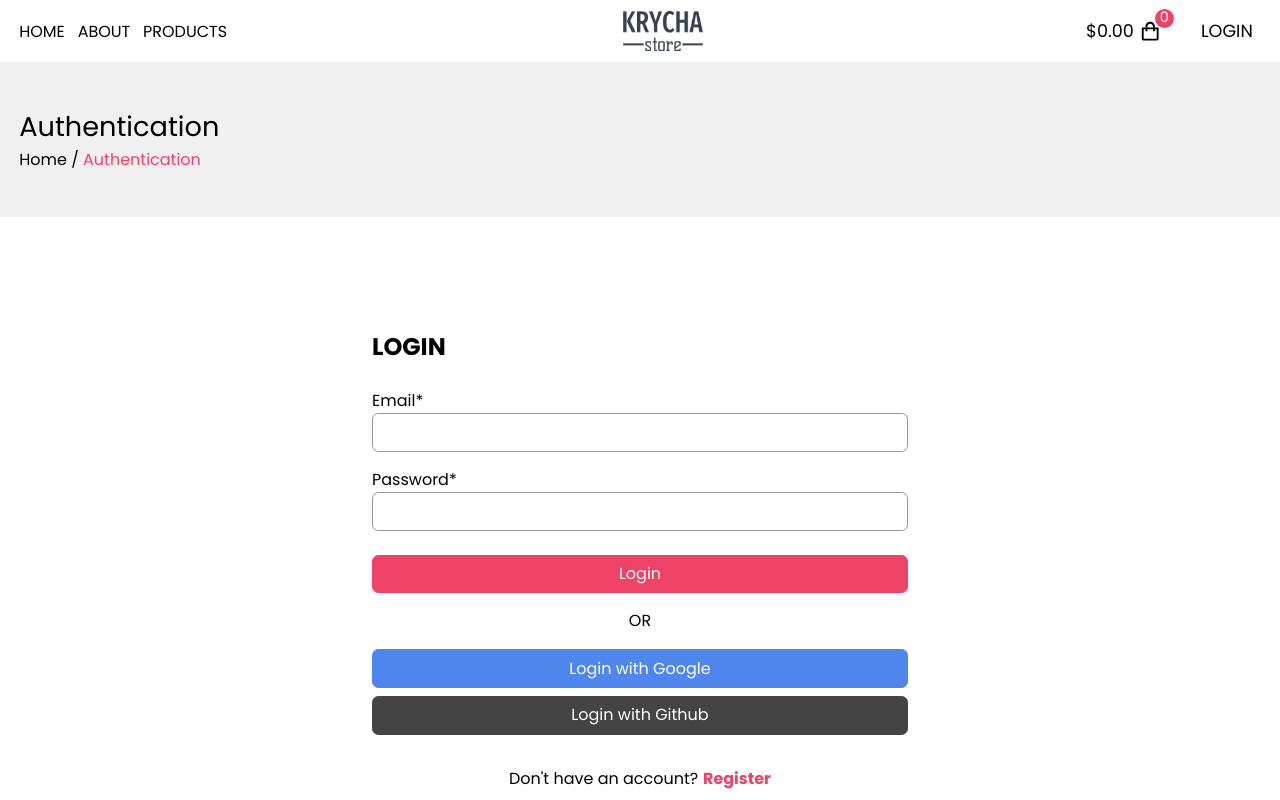
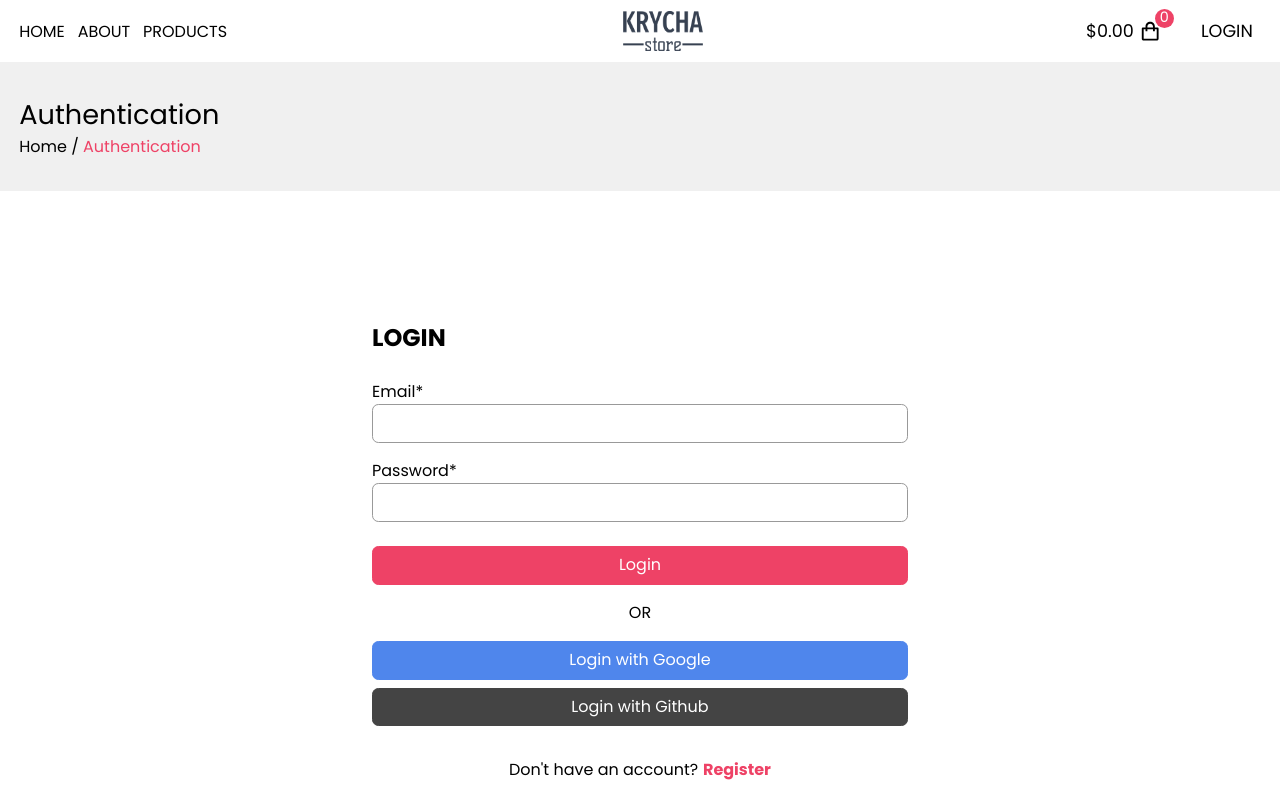
Before and after one commit to SuperStar0000000/fullstack-nextjs-ecommerce, a Next.js app: page /auth in a window 1280 px wide. Shown: the top 800 px of the page. Built offline with nearby package versions, Linux system fonts and the light colour scheme; no server answers.

Commit message:
Add loading state to header component to fix flickering when user login/logout, fix Breadcrumbs, CartContent and Auth components style

```diff
--- a/components/Authentication/Authentication.module.scss
+++ b/components/Authentication/Authentication.module.scss
@@ -9,6 +9,7 @@
 	display: flex;
 	justify-content: center;
 	align-items: center;
+	min-height: 70vh;
 
 	@include b.breakpoint(md) {
 		padding: 0 1.1rem;
--- a/components/Breadcrumbs/Breadcrumbs.module.scss
+++ b/components/Breadcrumbs/Breadcrumbs.module.scss
@@ -4,10 +4,10 @@
 
 .breadcrumbs {
 	background-color: v.$color-gray-light;
-	padding: 2rem 0.9rem;
+	padding: 1rem 0.9rem;
 	text-transform: capitalize;
 	@include b.breakpoint(md) {
-		padding: 2.8rem 1.2rem;
+		padding: 2rem 1.2rem;
 	}
 
 	&__container {
--- a/components/CartContent/CartContent.module.scss
+++ b/components/CartContent/CartContent.module.scss
@@ -8,7 +8,7 @@
 	padding: 0 0.9rem;
 	display: grid;
 	gap: 3rem;
-	min-height: 60vh;
+	min-height: 70vh;
 
 	@include b.breakpoint(md) {
 		padding: 0 1.1rem;
--- a/components/Header/Header.module.scss
+++ b/components/Header/Header.module.scss
@@ -12,6 +12,16 @@
 
 	@include b.breakpoint(md) {
 		padding: 0.6rem 1.2rem;
+	}
+
+	&.loading {
+		opacity: 0;
+		transition: all 0.1s ease-in;
+	}
+
+	&.loaded {
+		opacity: 1;
+		transition: all 0.1s ease-in;
 	}
 
 	&__center {
--- a/components/Header/Header.tsx
+++ b/components/Header/Header.tsx
@@ -9,15 +9,21 @@ import { navLinks } from "@/utils/constants";
 import { FaBars } from "react-icons/fa";
 import styles from "./Header.module.scss";
 import UserPanel from "../UserPanel/UserPanel";
+import { useAuthContext } from "@/context/AuthContext";
 
 const Header = () => {
 	const [isNavOpen, setIsNavOpen] = useState(false);
+	const { user, isLoading } = useAuthContext();
 
 	const handleOpen = () => setIsNavOpen(true);
 	const handleClose = () => setIsNavOpen(false);
 
 	return (
-		<header className={styles.header}>
+		<header
+			className={`${styles.header} ${
+				!user && isLoading ? styles.loading : styles.loaded
+			}`}
+		>
 			<div className={styles.header__center}>
 				<nav className={styles.header__nav}>
 					{navLinks.map((link) => (
--- a/context/AuthContext.tsx
+++ b/context/AuthContext.tsx
@@ -22,6 +22,7 @@ import toast from "react-hot-toast";
 
 type AuthContextType = {
 	user: FirebaseUser | null;
+	isLoading: boolean;
 	register: (email: string, password: string) => void;
 	login: (email: string, password: string) => void;
 	logout: () => void;
@@ -121,6 +122,7 @@ export const AuthProvider = ({ children }: { children: ReactNode }) => {
 		<AuthContext.Provider
 			value={{
 				user,
+				isLoading,
 				register,
 				login,
 				logout,
```
